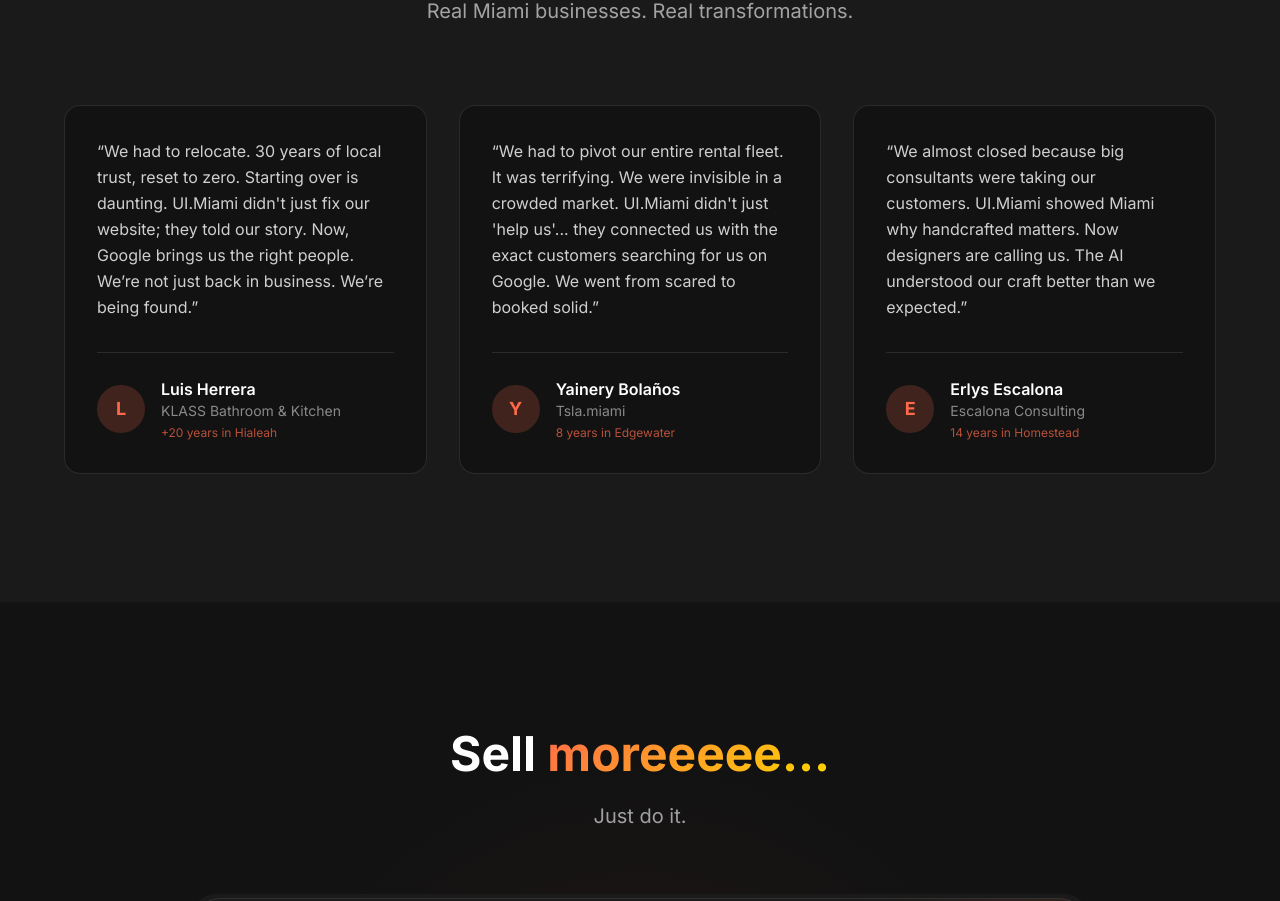
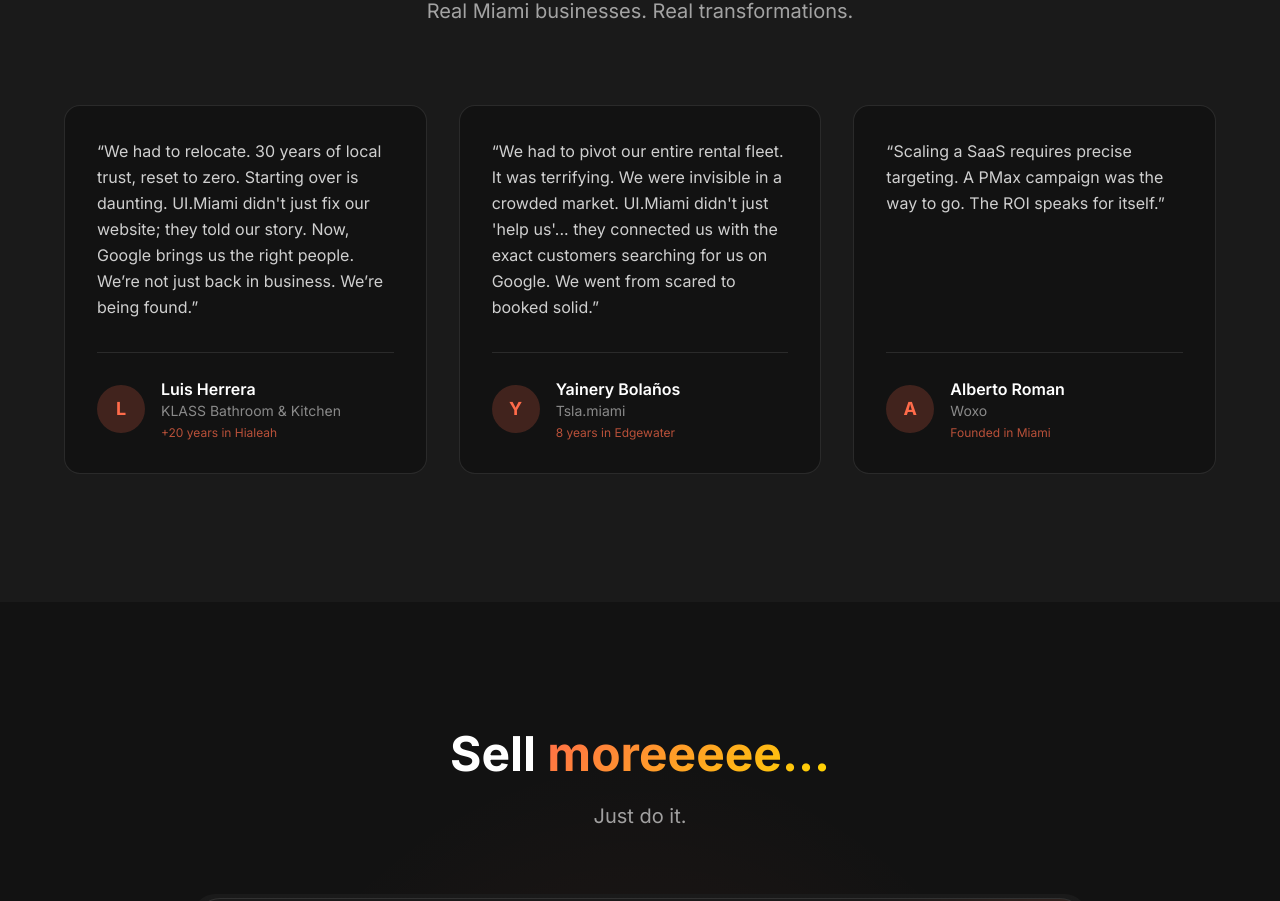
Before and after one commit to romanvieito/ui.miami, a Next.js app: page / in a window 1280 px wide. Shown: the part 2215-3116 px from the top of the page. Built offline with nearby package versions, Linux system fonts and the light colour scheme; no server answers.

Commit message:
Update testimonial entry for accuracy and relevance
- Replace Erlys Escalona with Alberto Roman as the testimonial provider.
- Update business name to Woxo and include a link to their website.
- Revise testimonial quote to reflect current business insights.

```diff
--- a/components/Testimonials.tsx
+++ b/components/Testimonials.tsx
@@ -25,11 +25,12 @@ const testimonials = [
     image: "/testimonial-2.jpg",
   },
   {
-    name: "Erlys Escalona",
-    business: "Escalona Consulting",
-    years: "14 years in Homestead",
+    name: "Alberto Roman",
+    business: "Woxo",
+    link: "https://woxo.tech/",
+    years: "Founded in Miami",
     quote:
-      "We almost closed because big consultants were taking our customers. UI.Miami showed Miami why handcrafted matters. Now designers are calling us. The AI understood our craft better than we expected.",
+      "Scaling a SaaS requires precise targeting. A PMax campaign was the way to go. The ROI speaks for itself.",
     image: "/testimonial-3.jpg",
   },
 ];
```
